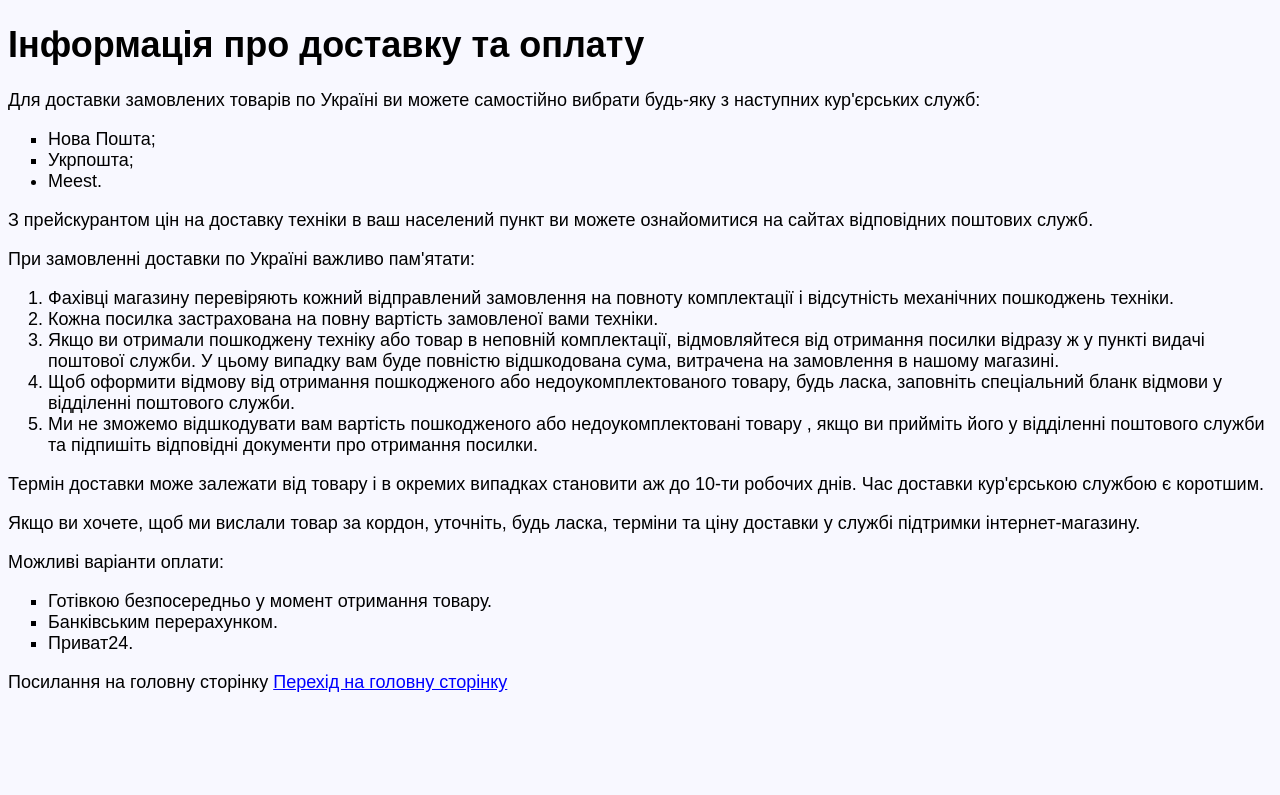
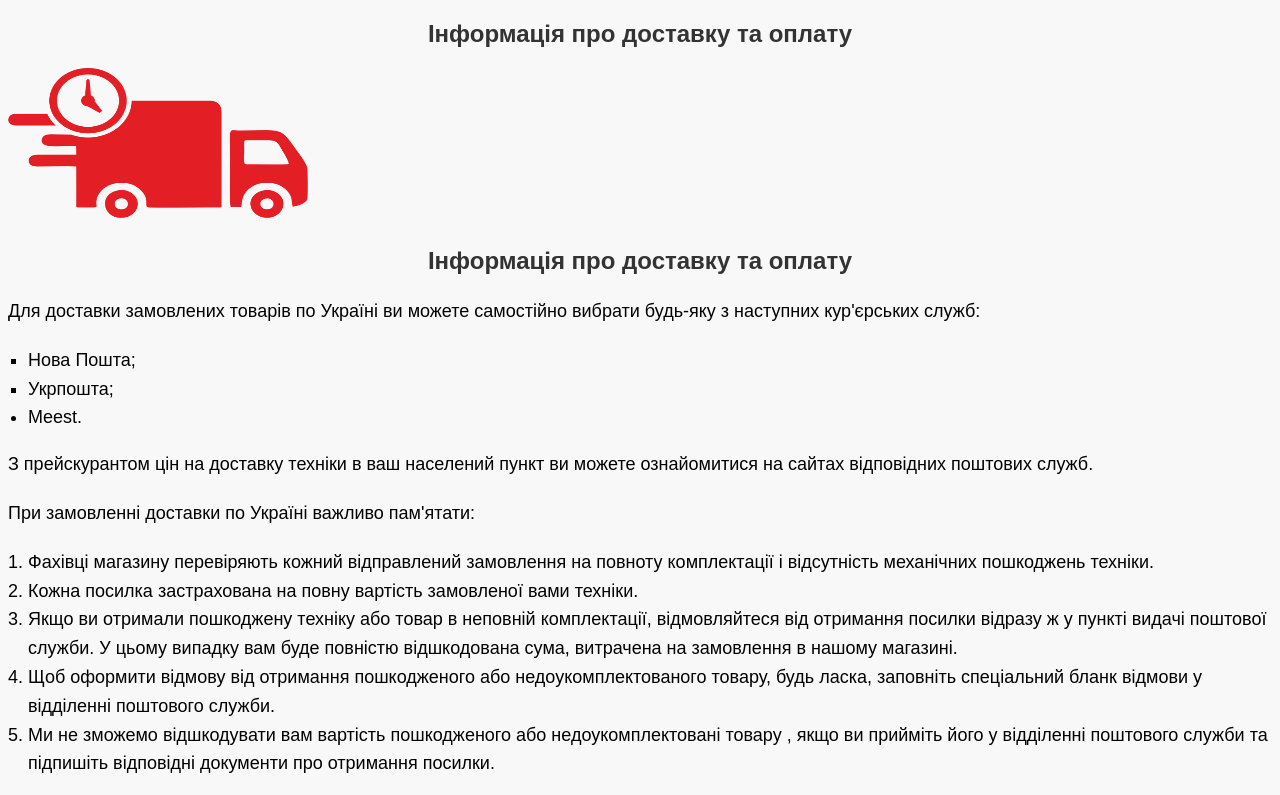
Before and after one commit to kotsiubkoserhiy/Basics-of-client-development, a plain HTML site: page delivery_payment.html in a window 1280 px wide. Shown: the top 795 px of the page. Drawn offline with Linux system fonts and the light colour scheme.

Commit message:
Lab3 (#2)
* competed the third lab

```diff
--- a/delivery_payment.html
+++ b/delivery_payment.html
@@ -4,8 +4,15 @@
     <meta charset="UTF-8" />
     <meta name="author" content="Коцюбко Сергій" />
     <title>Доставка та оплата</title>
+    <link rel="stylesheet" href="styles.css">
   </head>
   <body bgcolor="#F8F8FF">
+
+    <font face="Arial" color="black" size="4" align="left">
+    <h1 id="delivery_payment_info">Інформація про доставку та оплату</h1>
+    <a href="./imgs/dostavka.png" target="_blank">
+        <img src="./imgs/dostavka.png" alt="Доставка" width="300" height="150">
+    </a>
     <font face="Arial" color="black" size="4" align="left">
     <h1 id="delivery_payment_info">Інформація про доставку та оплату</h1>
     <p>
--- /dev/null
+++ b/styles.css
@@ -0,0 +1,74 @@
+h1,
+h2,
+h3,
+h4,
+h5,
+h6 {
+  font-size: 24px;
+  color: #333;
+  font-weight: bold;
+  line-height: 1.5;
+  text-align: center;
+}
+
+body {
+  font-size: 16px;
+  color: #666;
+  line-height: 1.6;
+  text-align: justify; /* по ширині */
+  background-color: #f8f8f8;
+}
+
+a {
+  color: #007bff;
+  text-decoration: none;
+}
+
+a:hover {
+  color: #0056b3;
+}
+
+p {
+  margin-bottom: 20px;
+}
+
+a {
+  font-weight: normal !important;
+}
+
+ul {
+  list-style-type: disc;
+  margin-left: 20px;
+  padding-left: 0;
+}
+
+ol {
+  list-style-type: decimal;
+  margin-left: 20px;
+  padding-left: 0;
+}
+
+dl {
+  margin-left: 20px;
+  padding-left: 0;
+}
+
+dt {
+  font-weight: bold;
+}
+
+dd {
+  margin-left: 20px;
+}
+
+table {
+  border: 1px solid #ddd;
+  padding: 8px;
+  margin-top: 16px;
+  background-color: #f5f5dc;
+}
+
+td {
+  border: 1px solid #ddd;
+  padding: 8px;
+}
```
Also changed, not shown: contacts.html (+1 -0 lines), index.html (+4 -0 lines), warranty_service.html (+1 -0 lines), imgs/dostavka.png (added).
